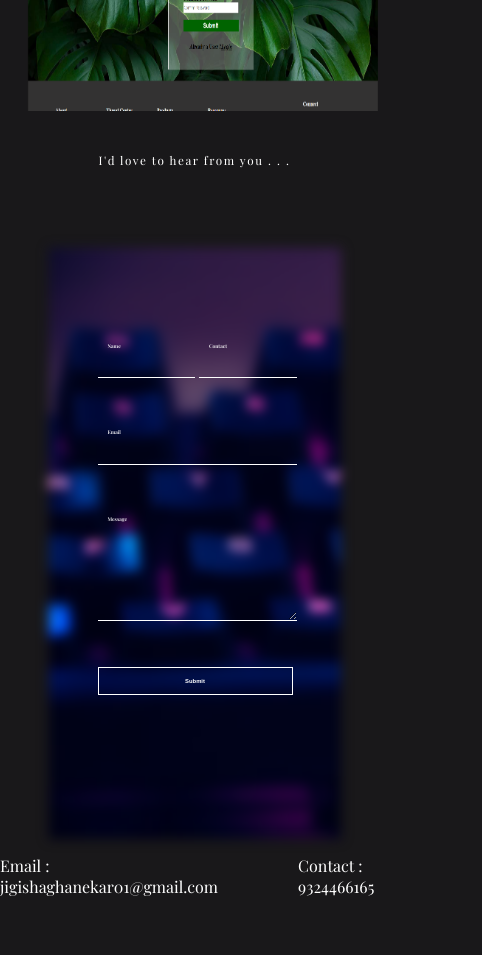
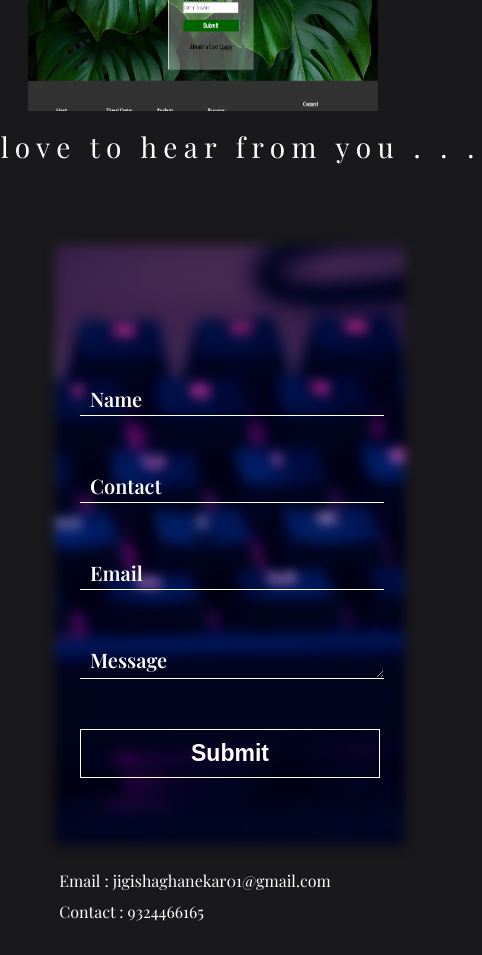
Before and after one commit to Jigisha15/Portfolio, a React (Create React App) app: page / in a window 390 px wide. Shown: the part 2320-3275 px from the top of the page, 482 px wide, since content can reach past the window. Built offline with nearby package versions, Linux system fonts and the light colour scheme.

Commit message:
responsive contact page

```diff
--- a/src/pages/Contact/Contact.css
+++ b/src/pages/Contact/Contact.css
@@ -1,24 +1,27 @@
-.contact {
+/* .contact {
   max-width: 100vw;
   height: 100vh;
   display: flex;
   flex-direction: column;
   justify-content: center;
   align-items: center;
-  /* background-color: #19181a; */
+  /* background-color: #19181a;
 }
-
+*/
+/*
 .wrap {
   display: flex;
   gap: 2rem;
   justify-content: center;
 }
-
+*/
+/*
 .contact-text {
   display: inline-block;
   margin: 0 0 5rem 0;
 }
-
+*/
+/*
 .contact-text h1 {
   font-size: 3vw;
   font-weight: 400;
@@ -29,6 +32,226 @@
   letter-spacing: 0.4vw;
   color: white;
   animation: typing 3s steps(40, end), blink-caret 0.75s step-end infinite;
+}*/
+/*
+@keyframes typing {
+  from {
+    width: 0;
+  }
+  to {
+    width: 100%;
+  }
+}
+
+@keyframes blink-caret {
+  from,
+  to {
+    border-color: transparent;
+  }
+  50% {
+    border-color: white;
+  }
+}
+*/
+/*
+.wrap {
+  display: flex;
+  align-items: center;
+}
+*/
+/*
+.contact-center {
+  width: 75vw;
+  height: 70vh;
+  background-image: url('../../assets/keyboard.jpg');
+  filter: blur(6px);
+  position: relative;
+  z-index: 0;
+}
+*/
+/*
+form {
+  position: absolute;
+  width: 50vw;
+  height: 50vh;
+}
+*/
+/*
+.input-group {
+  margin-bottom: 3vh;
+  position: relative;
+}
+*/
+/*
+input,
+textarea {
+  width: 100%;
+  height: 5vh;
+  outline: 0;
+  border: none;
+  border-bottom: 1px solid white;
+  color: white;
+  background: transparent;
+  font-size: 1.2rem;
+  margin-bottom: 1rem;
+}
+*/
+/*
+textarea {
+  height: 13vh;
+  left: 0;
+  top: 0;
+}
+*/
+/*
+label {
+  font-size: 1.3vw;
+  font-weight: 600;
+  color: white;
+  height: 100%;
+  position: absolute;
+  left: 0;
+  top: 0;
+  padding: 10px;
+  column-rule: white;
+  cursor: text;
+  transition: 0.2s;
+}
+*/
+/*
+button {
+  font-size: 1.5vw;
+  font-weight: 600;
+  padding: 10px 0;
+  color: white;
+  outline: none;
+  background: transparent;
+  border: 1px solid white;
+  width: 100%;
+  cursor: pointer;
+}
+*/
+/*
+input:focus ~ label,
+input:valid ~ label,
+textarea:focus ~ label,
+textarea:valid ~ label {
+  top: -35px;
+  font-size: 0.9rem;
+}*/
+/*
+.row {
+  display: flex;
+  justify-content: space-between;
+  align-items: center;
+}
+*/
+/*
+.row .input-group {
+  width: 48%;
+}
+*/
+/*
+.bottom {
+  display: flex;
+  gap: 5rem;
+  color: white;
+}
+*/
+/*
+.bottom1 {
+  display: flex;
+  justify-content: center;
+  align-items: center;
+  gap: 1vw;
+} */
+
+.contact {
+  display: flex;
+  flex-direction: column;
+  justify-content: center;
+  align-items: center;
+  /* background-color: #19181a; */
+}
+
+.contact-text h1 {
+  font-weight: 400;
+  overflow: hidden;
+  border-right: 1px solid black;
+  white-space: nowrap;
+  margin: 0 auto;
+  animation: typing 3s steps(40, end), blink-caret 0.75s step-end infinite;
+}
+
+.wrap {
+  display: flex;
+  justify-content: center;
+  align-items: center;
+}
+
+.contact-center {
+  background-image: url('../../assets/keyboard.jpg');
+  background-position: center;
+  background-repeat: no-repeat;
+  background-size: cover;
+  filter: blur(6px);
+  position: relative;
+  z-index: 0;
+}
+
+form {
+  position: absolute;
+}
+
+.input-group {
+  position: relative;
+}
+
+input,
+textarea {
+  outline: 0;
+  border: none;
+  border-bottom: 1px solid white;
+  color: white;
+  background: transparent;
+}
+
+textarea {
+  left: 0;
+  top: 0;
+}
+
+label {
+  font-weight: 600;
+  color: white;
+  height: 100%;
+  position: absolute;
+  left: 0;
+  top: 0;
+  column-rule: white;
+  cursor: text;
+  transition: 0.2s;
+}
+
+button {
+  font-weight: 600;
+  color: white;
+  outline: none;
+  background: transparent;
+  border: 1px solid white;
+  width: 100%;
+  cursor: pointer;
+}
+
+.bottom {
+  display: flex;
+  color: white;
+}
+
+.bottom1 {
+  display: flex;
+  justify-content: center;
+  align-items: center;
 }
 
 @keyframes typing {
@@ -49,103 +272,300 @@
     border-color: white;
   }
 }
-.wrap {
+
+@media (min-width: 1200px) {
+  .contact {
+    max-width: 100vw;
+    height: 100vh;
+  }
+  .contact-text {
+    display: inline-block;
+    margin: 0 0 80px 0;
+  }
+  .contact-text h1 {
+    font-size: 55px;
+    letter-spacing: 6.4px;
+    color: white;
+  }
+  .contact-center {
+    width: 1000px;
+    height: 500px;
+  }
+  form {
+    width: 900px;
+    height: 340px;
+  }
+  .input-group {
+    margin-bottom: 30px;
+  }
+  .row {
     display: flex;
+    justify-content: space-between;
     align-items: center;
   }
-
-.contact-center {
-  width: 75vw;
-  height: 70vh;
-  background-image: url('../../assets/keyboard.jpg');
-  filter: blur(6px);
-  position: relative;
-  z-index: 0;
+  .row .input-group {
+    width: 48%;
   }
-
-form {
-  position: absolute;
-  width: 50vw;
-  height: 50vh;
-}
-
-.input-group {
-  margin-bottom: 3vh;
-  position: relative;
-}
-
   input,
   textarea {
     width: 100%;
-  height: 5vh;
-  outline: 0;
-  border: none;
-  border-bottom: 1px solid white;
-  color: white;
-  background: transparent;
-  font-size: 1.2rem;
-  margin-bottom: 1rem;
+    height: 38px;
+    font-size: 19px;
+    margin-bottom: 16px;
   }
-
-textarea {
-  height: 13vh;
-  left: 0;
-  top: 0;
+  label {
+    font-size: 20px;
+    padding: 10px;
   }
-
-label {
-  font-size: 1.3vw;
-  font-weight: 600;
-  color: white;
-  height: 100%;
-  position: absolute;
-  left: 0;
-  top: 0;
-  padding: 10px;
-  column-rule: white;
-  cursor: text;
-  transition: 0.2s;
+  button {
+    font-size: 23px;
+    padding: 10px 0;
   }
-
-button {
-  font-size: 1.5vw;
-  font-weight: 600;
-  padding: 10px 0;
-  color: white;
-  outline: none;
-  background: transparent;
-  border: 1px solid white;
-  width: 100%;
-  cursor: pointer;
-}
-
   input:focus ~ label,
   input:valid ~ label,
   textarea:focus ~ label,
   textarea:valid ~ label {
     top: -35px;
-  font-size: 0.9rem;
+    font-size: 15px;
+  }
+  .bottom {
+    gap: 80px;
+  }
+  .bottom1 {
+    gap: 20px;
+  }
 }
 
+@media (min-width: 992px) and (max-width: 1200px) {
+  .contact {
+    max-width: 100vw;
+    height: 100vh;
+  }
+  .contact-text {
+    display: inline-block;
+    margin: 0 0 80px 0;
+  }
+  .contact-text h1 {
+    color: pink;
+    font-size: 55px;
+    letter-spacing: 6.4px;
+    /* color: white; */
+  }
+  .contact-center {
+    width: 800px;
+    height: 500px;
+  }
+  form {
+    width: 700px;
+    height: 340px;
+  }
+  .input-group {
+    margin-bottom: 30px;
+  }
   .row {
     display: flex;
     justify-content: space-between;
     align-items: center;
   }
-
   .row .input-group {
     width: 48%;
   }
+  input,
+  textarea {
+    width: 100%;
+    height: 38px;
+    font-size: 19px;
+    margin-bottom: 16px;
+  }
+  label {
+    font-size: 20px;
+    padding: 10px;
+  }
+  button {
+    font-size: 23px;
+    padding: 10px 0;
+  }
+  input:focus ~ label,
+  input:valid ~ label,
+  textarea:focus ~ label,
+  textarea:valid ~ label {
+    top: -35px;
+    font-size: 15px;
+  }
+  .bottom {
+    gap: 80px;
+  }
+  .bottom1 {
+    gap: 20px;
+  }
+}
 
+@media (min-width: 768px) and (max-width: 992px) {
+  .contact {
+    max-width: 100vw;
+    height: 100vh;
+  }
+  .contact-text {
+    display: inline-block;
+    margin: 0 0 80px 0;
+  }
+  .contact-text h1 {
+    /* color: pink; */
+    margin-left: 20px;
+    font-size: 40px;
+    letter-spacing: 6.4px;
+    color: white;
+  }
+  .contact-center {
+    width: 600px;
+    height: 500px;
+  }
+  form {
+    width: 500px;
+    height: 340px;
+  }
+  .input-group {
+    margin-bottom: 30px;
+  }
+  input,
+  textarea {
+    width: 100%;
+    height: 38px;
+    font-size: 19px;
+    margin-bottom: 16px;
+  }
+  label {
+    font-size: 20px;
+    padding: 10px;
+  }
+  button {
+    font-size: 23px;
+    padding: 10px 0;
+  }
+  input:focus ~ label,
+  input:valid ~ label,
+  textarea:focus ~ label,
+  textarea:valid ~ label {
+    top: -35px;
+    font-size: 15px;
+  }
+  .bottom {
+    gap: 80px;
+  }
+  .bottom1 {
+    gap: 20px;
+  }
+}
+
+@media (min-width: 600px) and (max-width: 768px) {
+  .contact {
+    max-width: 100vw;
+    height: 100vh;
+  }
+  .contact-text {
+    display: inline-block;
+    margin: 0 0 80px 0;
+  }
+  .contact-text h1 {
+    color: pink;
+    margin-left: 30px;
+    font-size: 28px;
+    letter-spacing: 6.4px;
+    /* color: white; */
+  }
+  .contact-center {
+    width: 400px;
+    height: 500px;
+  }
+  form {
+    width: 300px;
+    height: 340px;
+  }
+  .input-group {
+    margin-bottom: 30px;
+  }
+  input,
+  textarea {
+    width: 100%;
+    height: 38px;
+    font-size: 19px;
+    margin-bottom: 16px;
+  }
+  label {
+    font-size: 20px;
+    padding: 10px;
+  }
+  button {
+    font-size: 23px;
+    padding: 10px 0;
+  }
+  input:focus ~ label,
+  input:valid ~ label,
+  textarea:focus ~ label,
+  textarea:valid ~ label {
+    top: -35px;
+    font-size: 15px;
+  }
+  .bottom {
+    gap: 30px;
+  }
+}
+
+@media (max-width: 600px) {
+  .contact {
+    max-width: 100vw;
+    height: 100vh;
+  }
+  .contact-text {
+    display: inline-block;
+    margin: 0 0 80px 0;
+  }
+  .contact-text h1 {
+    /* color: pink; */
+    margin-left: 30px;
+    font-size: 28px;
+    letter-spacing: 6.4px;
+    color: white;
+  }
+  .contact-center {
+    margin-left: 70px;
+    width: 350px;
+    height: 600px;
+  }
+  form {
+    margin-left: 70px;
+    width: 300px;
+    height: 340px;
+  }
+  .input-group {
+    margin-bottom: 30px;
+  }
+  input,
+  textarea {
+    width: 100%;
+    height: 38px;
+    font-size: 15px;
+    margin-bottom: 16px;
+  }
+  label {
+    font-size: 20px;
+    padding: 10px;
+  }
+  button {
+    font-size: 23px;
+    padding: 10px 0;
+  }
+  input:focus ~ label,
+  input:valid ~ label,
+  textarea:focus ~ label,
+  textarea:valid ~ label {
+    top: -35px;
+    font-size: 15px;
+  }
   .bottom {
     display: flex;
-  gap: 5rem;
-  color: white;
+    flex-direction: column;
+    margin-top: 25px;
+    gap: 10px;
   }
-
-.bottom1 {
-  display: flex;
-  justify-content: center;
-  align-items: center;
-  gap: 1vw;
 }
```
Lines whose indentation alone changed are shown as unchanged.
